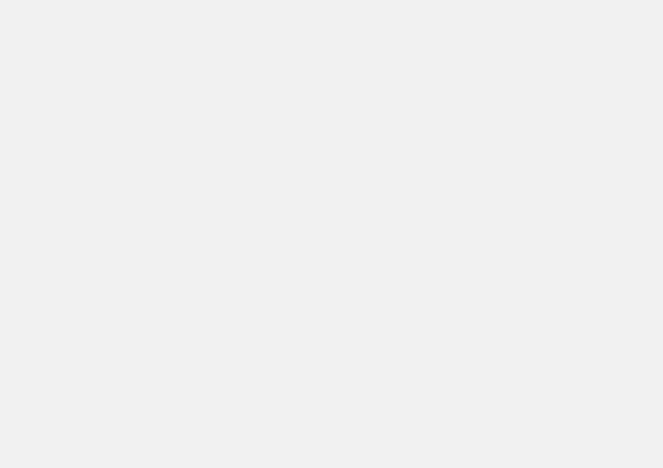
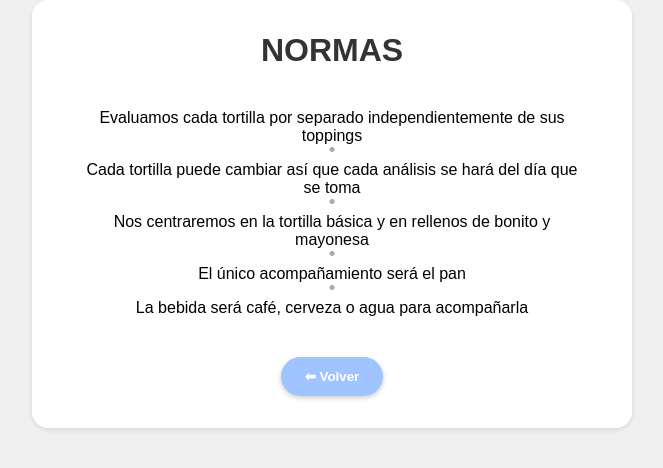
Before and after one commit to Varlas/tortilla, a React (Vite) app: page /normas in a window 1280 px wide. Before the commit this address had no page. Shown: the top 468 px of the page, without its empty margins (308-971 px from the left). Built offline with nearby package versions, Linux system fonts and the light colour scheme.

Commit message:
rules created

```diff
--- a/src/App.tsx
+++ b/src/App.tsx
@@ -3,6 +3,7 @@ import { Layout } from './components/Layout/Layout';
 import { ArticlesMasonry } from './components/ArticlesMasonry/ArticlesMasonry';
 import './App.css';
 import { ArticleDetail } from './components/ArticleDetail/ArticleDetail';
+import { Rules } from './components/Rules/Rules';
 
 function App() {
 	return (
@@ -11,6 +12,7 @@ function App() {
 				<Route path="/" element={<Layout />} />
 				<Route path="/articulos" element={<ArticlesMasonry />} />
 				<Route path="/articulo/:id" element={<ArticleDetail />} />
+				<Route path="/normas" element={<Rules />} />
 			</Routes>
 		</Router>
 	);
--- a/src/components/Layout/Layout.tsx
+++ b/src/components/Layout/Layout.tsx
@@ -26,6 +26,7 @@ const bottomItems = [
 		title: 'Normas',
 		alt: 'Normas',
 		extraClass: styles.box8,
+		link: '/normas',
 	},
 	{ image: tortilla2, title: 'Mapa', alt: 'Mapa', extraClass: styles.box9 },
 ];
--- /dev/null
+++ b/src/components/Rules/Rules.css
@@ -0,0 +1,64 @@
+.rules {
+  display: flex;
+  flex-direction: column;
+  align-items: center;
+  justify-content: center;
+  padding: 2rem;
+  border-radius: 1rem;
+  background-color: white;
+  box-shadow: 0 2px 5px rgba(0, 0, 0, 0.1);
+  text-align: center;
+  max-width: 600px;
+  margin: auto;
+}
+
+.rules h1 {
+  font-size: clamp(1.5rem, 2.5vw, 2.5rem);
+  text-transform: uppercase;
+  margin-bottom: 2rem;
+  color: #333;
+}
+
+.rules ul {
+  list-style: none;
+  padding: 0;
+  margin: 0;
+  position: relative;
+}
+
+.rules li {
+  position: relative;
+  padding: 0.5rem 1rem;
+}
+
+.rules li:not(:last-child)::after {
+  content: "•";
+  position: absolute;
+  bottom: -0.5rem;
+  left: 50%;
+  transform: translateX(-50%);
+  font-size: 1.2rem;
+  color: #aaa;
+}
+
+.backButton {
+  margin-top: 2rem;
+  padding: 0.75rem 1.5rem;
+  background-color: #A0C4FF;
+  color: white;
+  font-weight: bold;
+  border: none;
+  border-radius: 2rem;
+  cursor: pointer;
+  box-shadow: 0 2px 5px rgba(0,0,0,0.2);
+  transition: background-color 0.3s ease, transform 0.2s ease;
+}
+
+.backButton:hover {
+  background-color: #89b2ff;
+  transform: translateY(-2px);
+}
+
+.backButton:active {
+  transform: translateY(0);
+}
--- /dev/null
+++ b/src/components/Rules/Rules.tsx
@@ -0,0 +1,32 @@
+import { useNavigate } from 'react-router-dom';
+import './Rules.css';
+
+export const Rules = () => {
+	const navigate = useNavigate();
+
+	return (
+		<div className="rules">
+			<h1>NORMAS</h1>
+			<ul>
+				<li>
+					Evaluamos cada tortilla por separado independientemente de
+					sus toppings
+				</li>
+				<li>
+					Cada tortilla puede cambiar así que cada análisis se hará
+					del día que se toma
+				</li>
+				<li>
+					Nos centraremos en la tortilla básica y en rellenos de
+					bonito y mayonesa
+				</li>
+				<li>El único acompañamiento será el pan</li>
+				<li>La bebida será café, cerveza o agua para acompañarla</li>
+			</ul>
+
+			<button className="backButton" onClick={() => navigate('/')}>
+				⬅ Volver
+			</button>
+		</div>
+	);
+};
```
